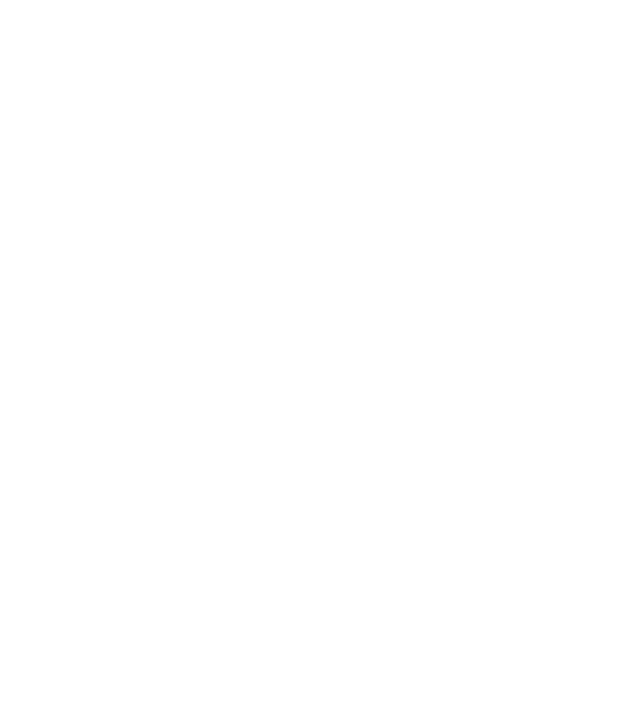
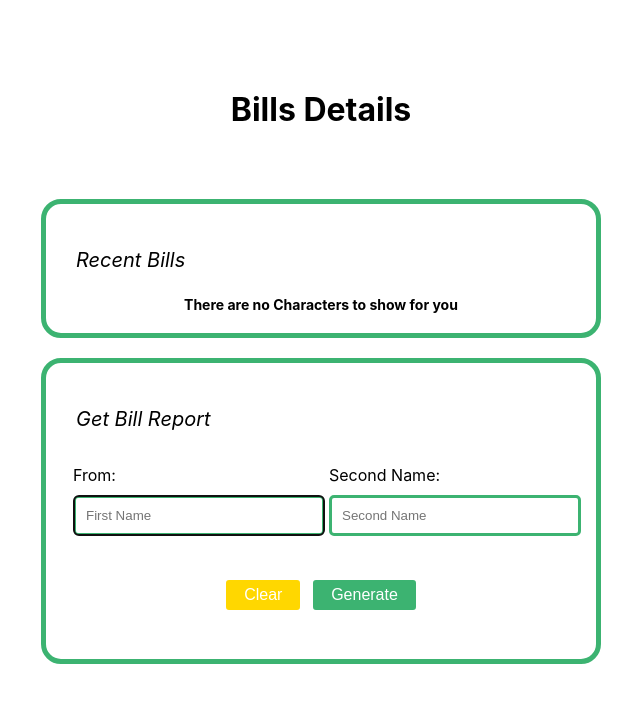
Before and after one commit to Heshan-kavi/assignment-react-project, a React (Create React App) app: page /bills in a window 1280 px wide. Before the commit this address had no page. Shown: the top 702 px of the page, without its empty margins (319-959 px from the left). Built offline with nearby package versions, Linux system fonts and the light colour scheme.

Commit message:
implemented bill page and added relevant route

```diff
--- /dev/null
+++ b/src/Pages/Bills/Bills.js
@@ -0,0 +1,73 @@
+import React, {useId, useRef} from "react";
+import classes from "./BillsStyles.module.css";
+
+function Bills(){
+
+    const newSkillName = useId();
+    const damage = useId();
+    const newSkillNameRef = useRef(null);
+    const damageRef = useRef(null);
+
+    return (
+        <div className={classes.section}>
+            <div className={classes.wrapper}>
+                <h1 className={classes.h1}>Bills Details</h1>
+                <div className={classes.container}>
+                    <div className={classes.cardMain}>
+                        <span className={classes.cardTitle}>Recent Bills</span>
+                    {
+                    // characterRecords.length !== 0 ?
+                    //     <table>
+                    //         <tbody>
+                    //         <td>
+                    //             <th>Character Name</th>
+                    //             <th>Hit Points</th>
+                    //             <th>Strength</th>
+                    //             <th>Defence</th>
+                    //         </td>
+                    //         {/* {characterRecords.map((val, key) => {
+                    //             return (
+                    //                 <tr key={key} onClick={() => {setSingleCharacterRecord(val); setShowDetailedView(true)}}>
+                    //                     <td>{val.name}</td>
+                    //                     <td>{val.hitPoints}</td>
+                    //                     <td>{val.strength}</td>
+                    //                     <td>{val.defence}</td>
+                    //                 </tr>
+                    //             )
+                    //         })} */}
+                    //         </tbody>
+                    //     </table> :
+                        <div className={classes.cardNoContentText}>There are no Characters to show for you</div>}
+                    </div>
+                    <div className={classes.cardSub}>
+                        <span className={classes.cardTitle}>Get Bill Report</span>
+                        <div className={classes.AddNewSkillForm}>
+                            <form autoComplete="off">
+                                <div className={classes.largeInputContainer}>
+                                    <div className={classes.inputContainer}>
+                                        <label className={classes.label} htmlFor={newSkillName}>From: </label>
+                                        <input className={classes.userInput} ref={newSkillNameRef} name="newSkillName" id={newSkillName} placeholder="First Name" required autoFocus></input>
+                                    </div>
+                                    <div className={classes.inputContainer}>
+                                        <label className={classes.label} htmlFor={damage}>Second Name: </label>
+                                        <input className={classes.userInput} ref={damageRef} name="damage" id={damage} placeholder="Second Name" required></input>
+                                    </div>
+                                </div>
+                                <div className={classes.buttonContainer}>
+                                    <button className={classes.clearButton}>
+                                        Clear
+                                    </button>
+                                    <button className={classes.submitButton} type="submit">
+                                        Generate
+                                    </button>
+                                </div>
+                            </form>
+                        </div>
+                    </div>
+                </div>
+            </div>
+        </div>
+    )
+}
+
+export default Bills;
--- /dev/null
+++ b/src/Pages/Bills/BillsStyles.module.css
@@ -0,0 +1,241 @@
+.section{
+    display: flex;
+    flex-direction: column;
+    justify-content: center;
+    padding: 50px 20px;
+    background: white;
+}
+
+.p{
+    color: black;;
+}
+
+.wrapper{
+    display: flex;
+    flex-direction: column;
+    align-items: center;
+    text-align: center;
+    margin: 0 100px;
+}
+
+.container{
+    display: flex;
+    flex-flow: wrap;
+    justify-content: center;
+    margin: 20px 0;
+
+    @media screen and (min-width: 1024px) {
+        margin: 20px -40px -20px;
+    }
+}
+
+.cardMain{
+    display: flex;
+    flex-direction: column;
+    border: 5px solid mediumseagreen;
+    border-radius: 20px;
+    margin: 10px 20px;
+    padding: 20px 20px;
+    overflow: auto;
+
+    @media screen and (max-width: 1024px) {
+        margin: 10px 10px;
+    }
+
+    @media screen and (min-width: 768px) {
+        width: 580px;
+    }
+
+    @media screen and (min-width: 1024px) {
+        width: 510px;
+    }
+}
+
+.cardSub{
+    display: flex;
+    flex-direction: column;
+    border: 5px solid mediumseagreen;
+    border-radius: 20px;
+    width: 510px;
+    margin: 10px 20px;
+    padding: 20px 20px;
+
+    @media screen and (max-width: 1024px) {
+        margin: 10px 10px;
+    }
+}
+
+.submitButton{
+    color: white;
+    background-color:mediumseagreen;
+    font-size: 1em;
+    margin: 1.2em 0.4em;
+    padding: 0.25em 1em;
+    border: 2px solid mediumseagreen;
+    border-radius: 3px;
+    cursor: pointer;
+}
+
+.submitButton:hover{
+    color: mediumseagreen;
+    background-color: white;
+    transform: scale(1.2);
+    transition: all 0.3s ease-out;
+    border: 2px solid mediumseagreen;
+}
+
+.clearButton{
+    color: white;
+    background-color: gold;
+    font-size: 1em;
+    margin: 1.2em 0.4em;
+    padding: 0.25em 1em;
+    border: 2px solid gold;
+    border-radius: 3px;
+    cursor: pointer;
+}
+
+.clearButton:hover{
+    color: gold;
+    background-color: white;
+    transform: scale(1.2);
+    transition: all 0.3s ease-out;
+    border: 2px solid gold;
+}
+
+.removeButton{
+    color: white;
+    background-color:tomato;
+    font-size: 1em;
+    margin: 1.2em 0.4em;
+    padding: 0.25em 1em;
+    border: 2px solid tomato;
+    border-radius: 3px;
+    cursor: pointer;
+}
+
+.removeButton:hover{
+    color: tomato;
+    background-color: white;
+    transform: scale(1.2);
+    transition: all 0.3s ease-out;
+    border: 2px solid tomato;
+}
+
+.cardTitle{
+    text-align: left;
+    font-size: 20px;
+    color: black;
+    font-style: italic;
+    margin: 1.2em 0.5em;
+
+    /* @media screen and (max-width: 768px) {
+        font-size: 16px;
+    } */
+}
+
+.cardContent{
+    text-align: center;
+    font-size: 48px;
+    color: white;
+    font-weight: bold;
+
+    @media screen and (max-width: 768px) {
+        font-size: 24px;
+    }
+}
+
+.cardNoContentText {
+    text-align: center;
+    font-size: 14px;
+    color: black;
+    font-weight: bold;
+    margin: auto;
+
+    @media screen and (max-width: 768px) {
+        font-size: 24px;
+    }
+}
+
+.ul{
+    list-style-type: square;
+    color: white;
+    text-align: left;
+}
+
+.li{
+    list-style-type: square;
+    color: white;
+    overflow-wrap: break-word;
+}
+
+.h1{
+    margin: 40px auto;
+    color: black;
+}
+
+.form{
+    display: flex;
+    flex-flow: wrap;
+    flex-direction: column;
+    width: auto;
+    justify-content: center;
+}
+
+.buttonContainer{
+    margin: 10px 0;
+    display: flex;
+    flex-flow: wrap;
+    justify-content: center;
+}
+
+.largeInputContainer{
+    display: flex;
+    align-content: center;
+    align-items: baseline;
+    gap: 10px;
+    margin: 10px;
+}
+
+.largeSingleInputContainer{
+    display: flex;
+    flex-flow: column wrap;
+    gap: 10px;
+    margin: 0px;
+    margin-right: 10px;
+    margin-left: 20px;
+    align-content: center;
+    align-items: baseline;
+}
+
+.inputContainer{
+    display: flex;
+    flex-flow: column wrap;
+    gap: 10px;
+    margin: 0px 10px;
+    align-content: center;
+    align-items: baseline;
+}
+
+.label{
+    color: black;
+}
+
+.addNewSkillForm{
+    margin-top: 25px;
+    display: flex;
+    flex-flow: wrap;
+    flex-direction: column;
+    width: auto;
+    justify-content: center;
+}
+
+.userInput{
+    margin: 0px 100px 15px 100px;
+    width: 100%;
+    padding: 10px;
+    border: 3px solid mediumseagreen;
+    color: black;
+    border-radius: 5px;
+    background: white;
+}
--- a/src/index.js
+++ b/src/index.js
@@ -5,6 +5,7 @@
 import reportWebVitals from './reportWebVitals';
 import { BrowserRouter, Route, Routes } from 'react-router-dom';
 import Patients from './Pages/Patients/Patients';
+import Bills from './Pages/Bills/Bills';
 
 const root = ReactDOM.createRoot(document.getElementById('root'));
 root.render(
@@ -13,6 +14,7 @@
       <App/>
       <Routes>
         <Route path="/" element={<Patients/>}></Route>
+        <Route path="/bills" element={<Bills/>}></Route>
       </Routes>
     </BrowserRouter>
   </React.StrictMode>
```
